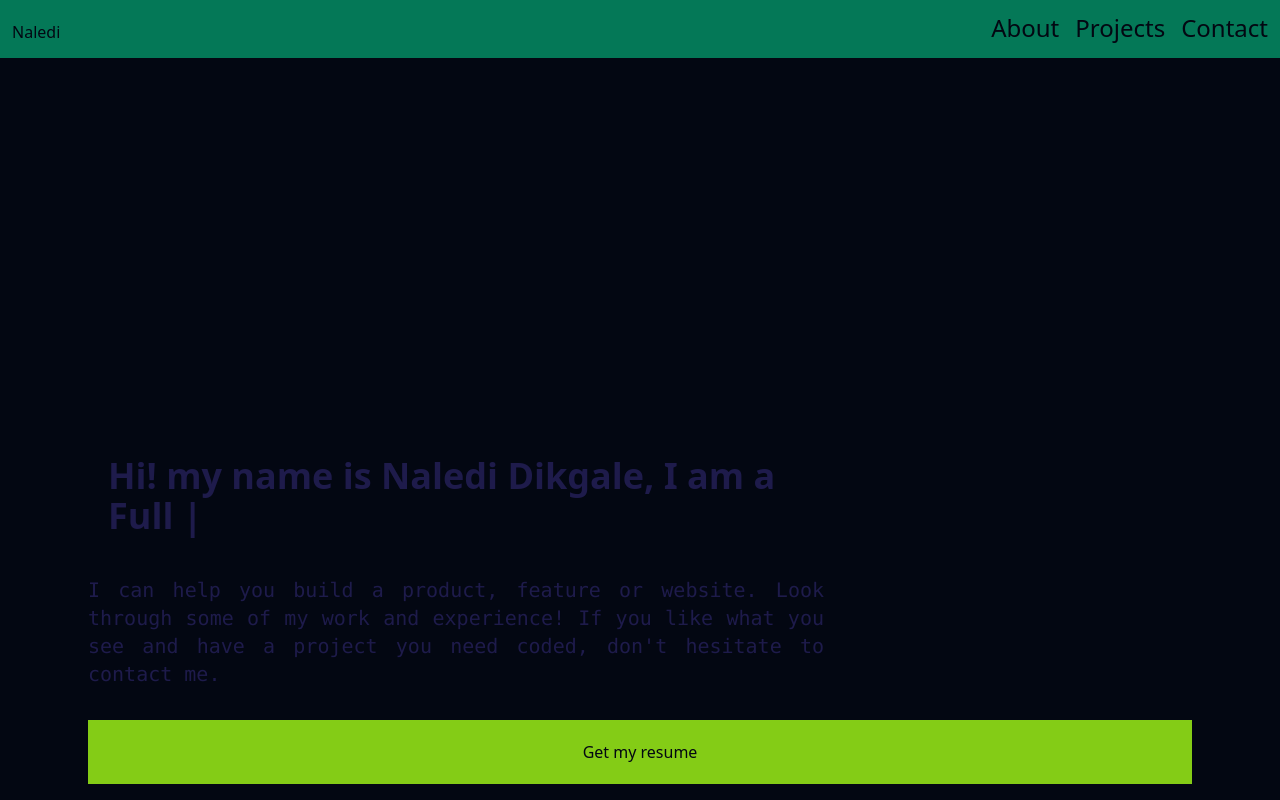
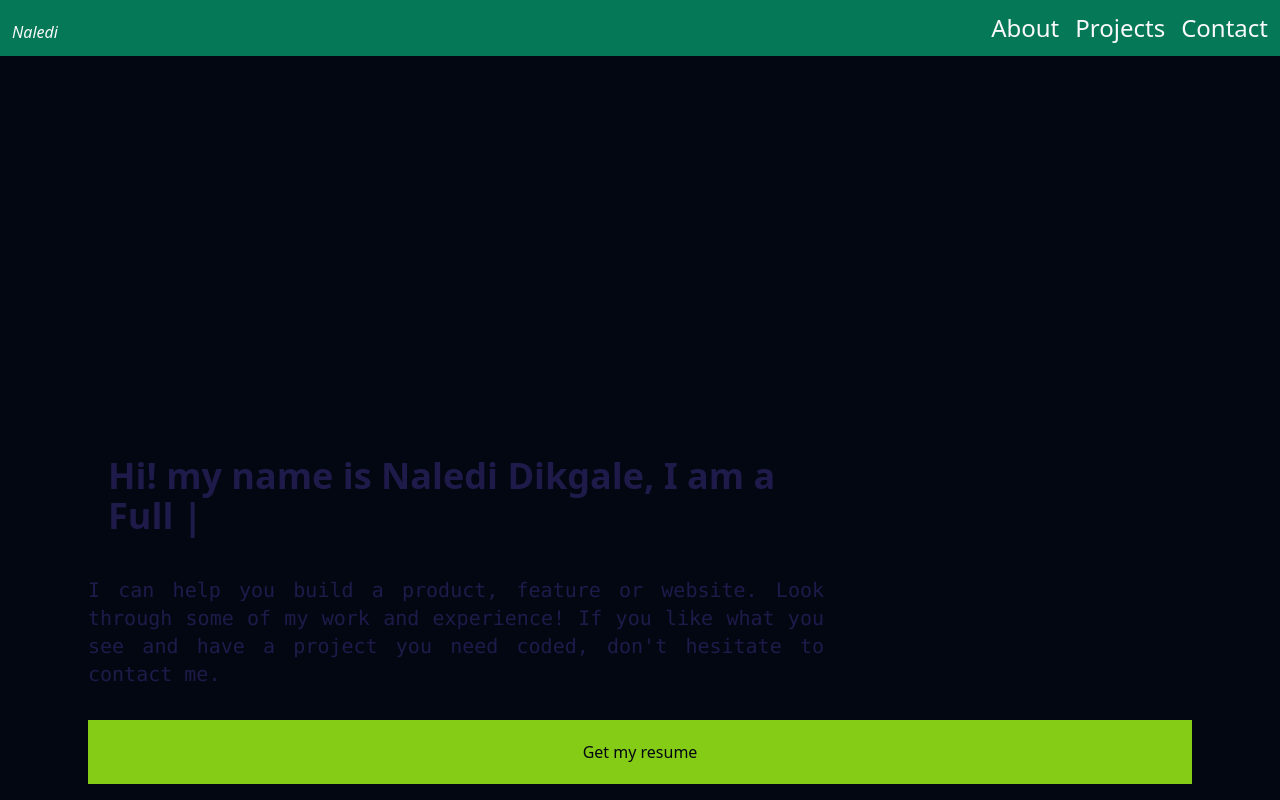
Before and after one commit to Naledi-Dikgale/my-portfolio, a React (Vite) app: page / in a window 1280 px wide. Shown: the top 800 px of the page. Built offline with nearby package versions, Linux system fonts and the light colour scheme.

Commit message:
Update navigation

```diff
--- a/src/components/navigation/Navbar.jsx
+++ b/src/components/navigation/Navbar.jsx
@@ -12,9 +12,9 @@ const Navbar = () => {
   return (
     <nav
       id="nav"
-      className="bg-secondary text-primary transition-all w-full z-10 border-y-2 border-t-0 border-secondary p-3 flex justify-end items-end max-sm:flex-col fixed right-0 top-0"
+      className="bg-secondary text-neutral-50 transition-all w-full z-10 p-3 flex justify-end items-end fixed right-0 top-0"
     >
-      <div className="w-1/2 flex justify-start items-center">Naledi</div>
+      <div className="w-full flex justify-start items-center italic">Naledi</div>
       {
       !toggle ? (
         <FontAwesomeIcon
```
